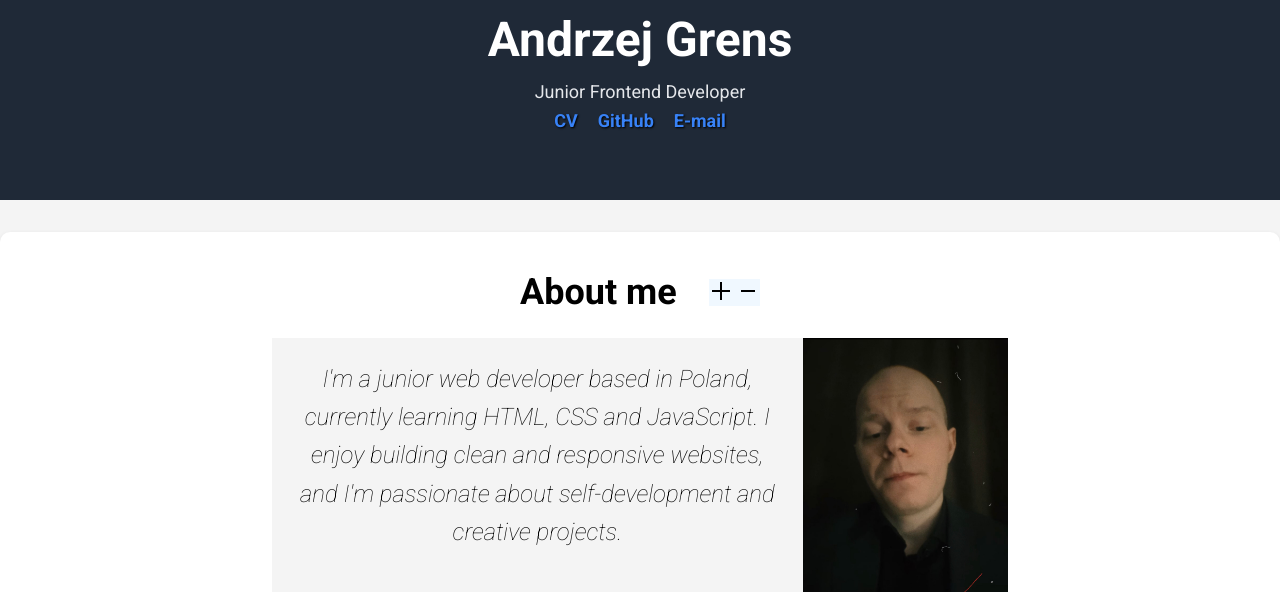
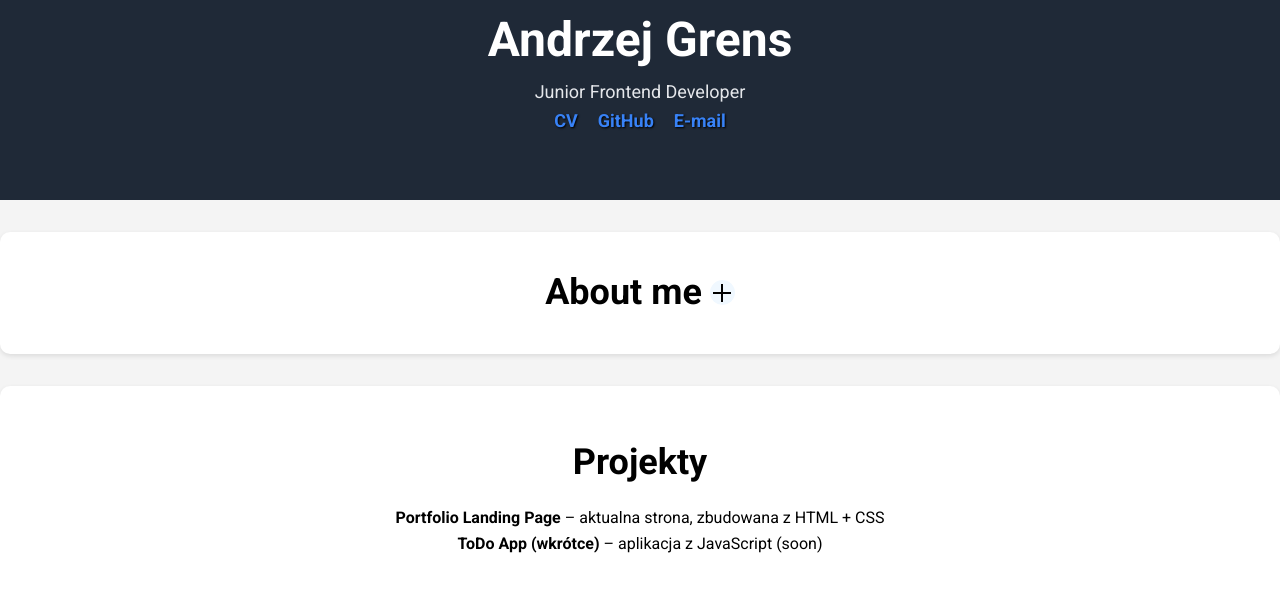
Before and after one commit to VanqwisherGG/portfolio, a plain HTML site: page index.html in a window 1280 px wide. Both pictures are taken after a click on the button 734 px from the left and 498 px from the top of the page. Shown: the part 206-800 px from the top of the page. Drawn offline with Linux system fonts and the light colour scheme.

Commit message:
add hiding button for about me container

```diff
--- a/index.html
+++ b/index.html
@@ -27,7 +27,7 @@
   <section class="about">
     <div class="hide-container">
       <h2>About me</h2>
-        <button id="text-hide">
+        <button id="text-hide" onclick="myFunction()">
           <svg xmlns="http://www.w3.org/2000/svg" height="24px" viewBox="0 -960 960 960" width="24px" fill="#000000"><path d="M440-120v-320H120v-80h320v-320h80v320h320v80H520v320h-80Z"/></svg>
           <svg xmlns="http://www.w3.org/2000/svg" height="24px" viewBox="0 -960 960 960" width="24px" fill="#000000"><path d="M200-440v-80h560v80H200Z"/></svg>
         </button>
--- a/index.js
+++ b/index.js
@@ -1,3 +1,4 @@
+// start of dark mode script
 let darkmode = localStorage.getItem('darkmode')
 const themeSwitch = document.getElementById('mode-switch')
 
@@ -23,3 +24,15 @@ themeSwitch.addEventListener("click", () => {
         disableDarkmode()
     }
 })
+// end of dark mode script
+
+// about me container hider
+
+function myFunction () {
+    let aboutHider = document.querySelector('.about-container');
+    if (aboutHider.style.display === "none") {
+        aboutHider.style.display = "flex";
+    } else {
+        aboutHider.style.display = "none";
+    }
+}
--- a/style.css
+++ b/style.css
@@ -148,12 +148,26 @@ p, ul {
   display: flex;
   justify-content: center;
   align-items: center;
-  gap: 2em;
+  gap: 0.5em;
 }
 
 #text-hide {
+  display: flex;
   background-color:aliceblue ;
   border: none;
+  border-radius: 50%;
+  height: 25px;
+  width: 25px;
+  align-items: center;
+  justify-content: center;
+}
+
+#text-hide svg:last-child {
+  display: none;
+}
+
+.#text-hide svg:first-child {
+  display: none;
 }
 
 @media (max-width: 820px) {
```
